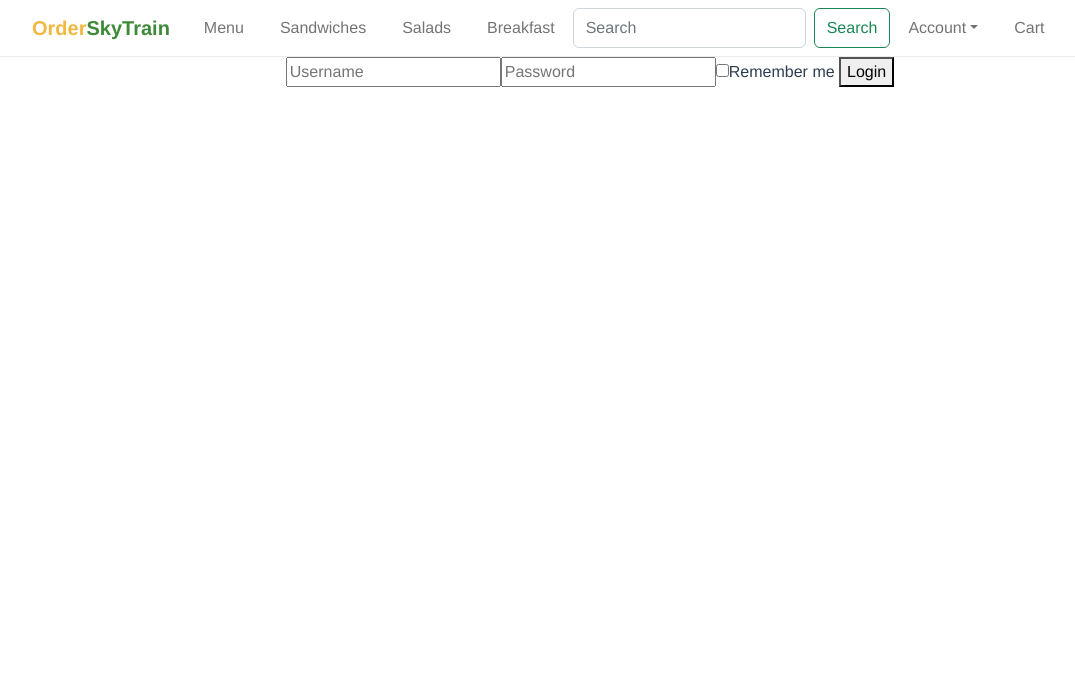
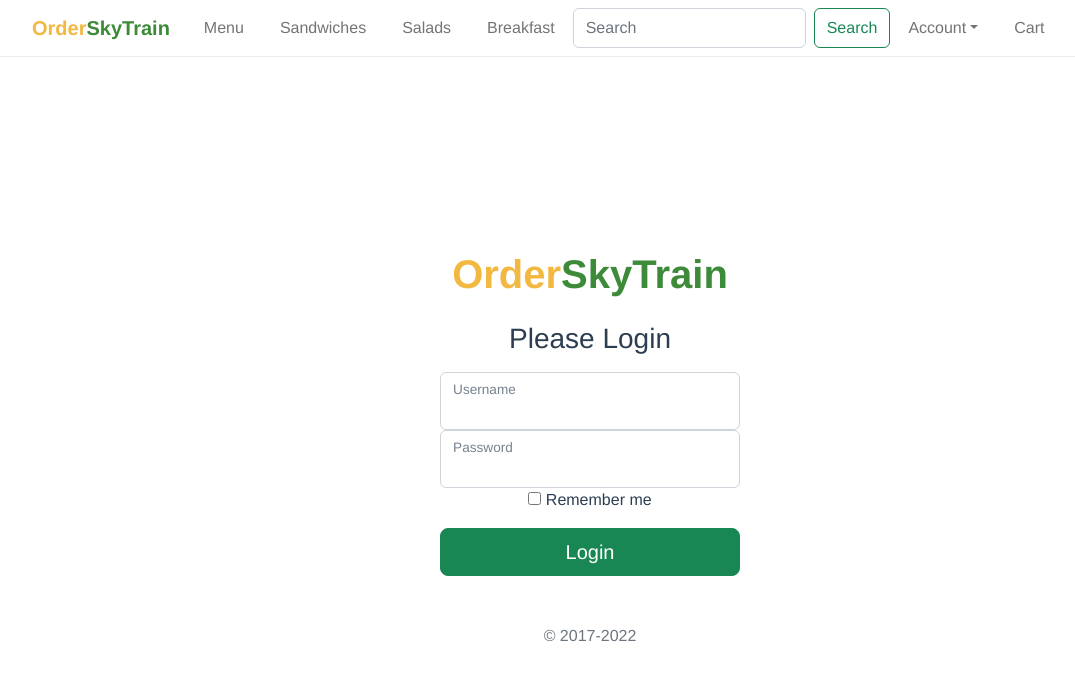
Before and after one commit to shinyoungyou/Order_Skytrain, a Vue app: page /login in a window 1280 px wide. Shown: the top 680 px of the page, without its empty margins (50-1125 px from the left). Built offline with nearby package versions, Linux system fonts and the light colour scheme.

Commit message:
💅 Style LoginPage

```diff
--- a/src/components/LogInPage.vue
+++ b/src/components/LogInPage.vue
@@ -1,10 +1,27 @@
 <template>
-  <div class="hello">
-    <input v-model="uname" placeholder="Username" />
-    <input v-model="pass" placeholder="Password" type="password" />
-    <input v-on:click="isChecked" type="checkbox" id="remember" />Remember me
-    <button v-on:click="login">Login</button>
-  </div>
+  <main class="form-signin w-100 m-auto">
+    <form style="width:300px">
+      <h1 class="navbar-brand mb-4" style="font-weight: bold; font-size: 40px;"><span style="color: #f2b840">Order</span><span style="color: #3d8a39">SkyTrain</span></h1>
+      <h1 class="h3 mb-3 fw-normal">Please Login</h1>
+      <div class="form-floating">
+        <input v-model="uname" type="text" class="form-control" id="floatingInput">
+        <label for="floatingInput">Username</label>
+      </div>
+      <div class="form-floating">
+        <input v-model="pass" type="password" class="form-control" id="floatingPassword">
+        <label for="floatingPassword">Password</label>
+      </div>
+      <div class="checkbox mb-3">
+        <label>
+          <input v-on:click="isChecked" type="checkbox" value="remember-me" id="remember"> Remember me
+        </label>
+      </div>
+      <button v-on:click="login" class="w-100 btn btn-lg btn-success" type="submit">
+        Login
+      </button>
+      <p class="mt-5 mb-3 text-muted">© 2017-2022</p>
+    </form>
+  </main>
 </template>
 
 <script>
@@ -14,11 +31,11 @@ import cookieClass from "../classes/cookieClass"
 
 export default {
   name: "LoginPage",
-  props: ["loginFlag"],
   data() {
     return {
       uname: "",
       pass: "",
+      logFlag: false
     };
   },
   methods: {
@@ -29,7 +46,8 @@ export default {
           res.data.forEach((user) => {
             if (user.username == this.uname && user.password == this.pass) {
               let loggedUser = new userClass(user.cid, user.firstName, user.lastName, user.username, user.email, user.address, user.cardNum, user.expDate)
-
+              this.logFlag = true
+              this.$emit("handleLogFlag", this.logFlag)
               sessionStorage.setItem("loggedUser", JSON.stringify(loggedUser.toObject()));
 
               if(document.querySelector("#remember").checked){
@@ -38,7 +56,7 @@ export default {
               }
               alert(`Welcome, ${loggedUser.toObject().fullname}`)
 
-              this.$router.push("/sandwiches");
+              this.$router.push("/");
               // this.loginFlag = true;
             }
           })
@@ -57,14 +75,18 @@ export default {
   mounted() {
     let loggedUser = JSON.parse(sessionStorage.getItem("loggedUser"));
     if (loggedUser){
-      this.$router.push("/sandwiches");
+      this.$router.push("/");
+      this.logFlag = true
+      this.$emit("handleLogFlag", this.logFlag)
+      console.log(this.logFlag);
+
     }
     console.log(loggedUser);
 
     const cookieObj = new cookieClass();
     if(cookieObj.getCookie('uname')!=''){
-    this.uname = cookieObj.getCookie('uname');
-}
+      this.uname = cookieObj.getCookie('uname');
+    }
   },
 };
 </script>
@@ -85,4 +107,10 @@ li {
 a {
   color: #42b983;
 }
+main {
+  display: flex;
+  justify-content: center;
+  align-items: center;
+  height: 100vh;
+}
 </style>
```
